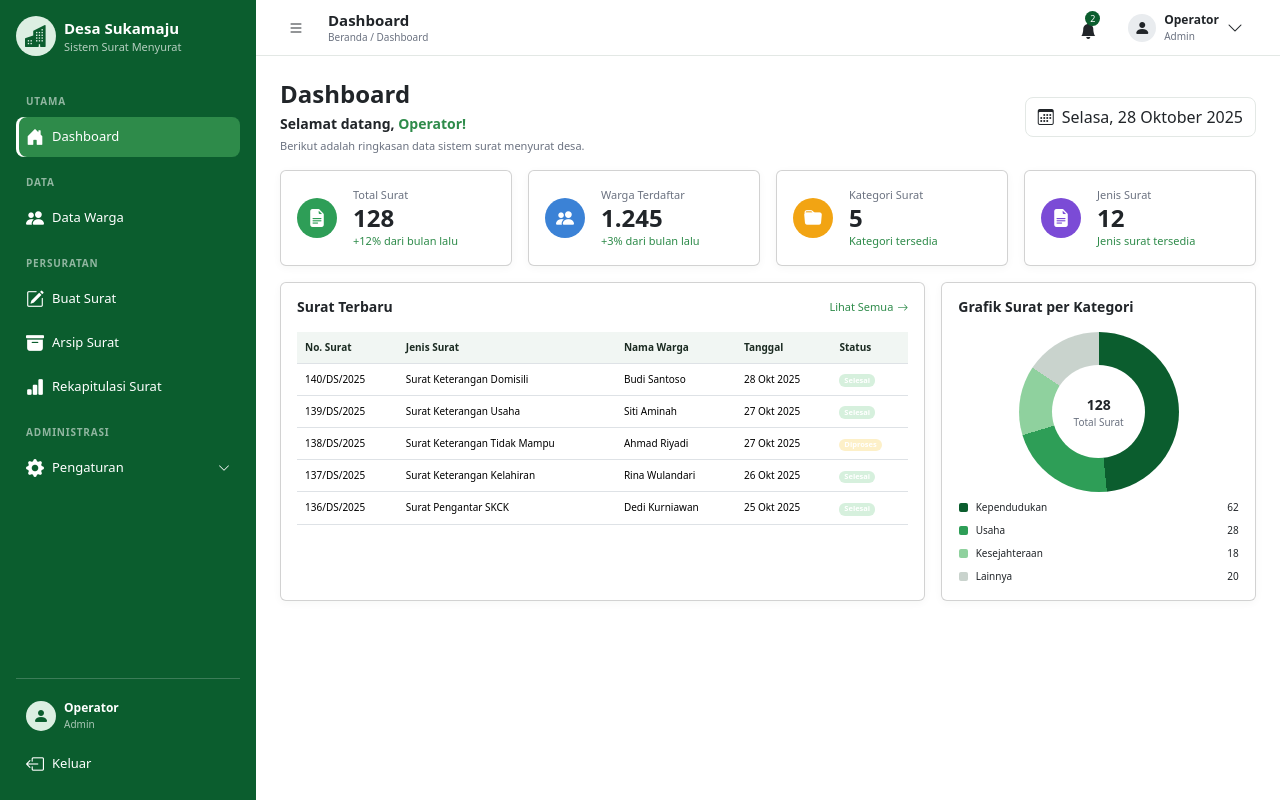
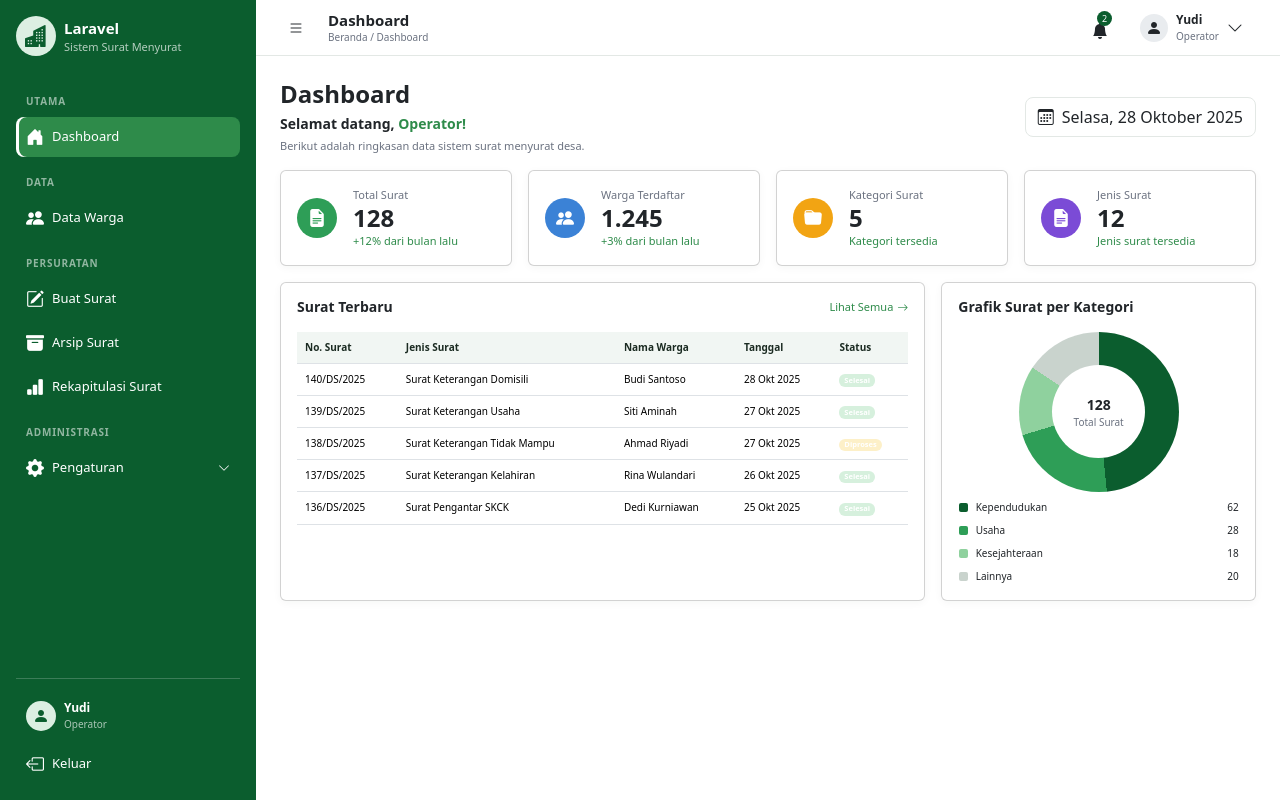
Before and after one commit to ipda-atria-rahmansyah/desa-surat, a Laravel app: page / in a window 1280 px wide. Run offline with Laravel 12, Linux system fonts and the light colour scheme; style sheets or scripts are compiled from the project's sources.

Commit message:
[FRONT] fixing penamaan desa

```diff
--- a/resources/views/layouts/app.blade.php
+++ b/resources/views/layouts/app.blade.php
@@ -10,8 +10,8 @@
     @php
         $isAdmin = session('role', 'Admin') === 'Admin';
         $settingsActive = request()->routeIs('settings.*');
-        $userName = session('user_name', 'Operator');
-        $userRole = session('role', 'Admin');
+        $userName = session('user_name', 'Yudi');
+        $userRole = session('role', 'Operator');
         $pageMeta = match (true) {
             request()->routeIs('dashboard') => ['Dashboard', 'Beranda'],
             request()->routeIs('create-letter*') => ['Buat Surat', 'Beranda / Persuratan'],
@@ -23,7 +23,7 @@
     <div class="offcanvas-lg offcanvas-start app-sidebar d-flex flex-column p-3" tabindex="-1" id="appSidebar" aria-label="Navigasi utama">
         <div class="d-flex align-items-center gap-2 mb-4 flex-shrink-0">
             <span class="app-brand-mark d-flex align-items-center justify-content-center"><i class="bi bi-buildings-fill"></i></span>
-            <div><div class="app-brand-title fw-bold">Desa Sukamaju</div><div class="app-brand-subtitle">Sistem Surat Menyurat</div></div>
+            <div><div class="app-brand-title fw-bold">{{ config('app.name') }}</div><div class="app-brand-subtitle">Sistem Surat Menyurat</div></div>
         </div>
         <nav class="app-sidebar-menu d-flex flex-column gap-1" aria-label="Menu aplikasi">
             <div class="app-nav-group-label">UTAMA</div>
@@ -52,7 +52,7 @@
         <div class="app-sidebar-footer mt-auto pt-3 flex-shrink-0">
             <div class="app-sidebar-user d-flex align-items-center gap-2 mb-2">
                 <span class="app-sidebar-user-avatar rounded-circle d-flex align-items-center justify-content-center"><i class="bi bi-person-fill"></i></span>
-                <div class="min-width-0"><div class="app-sidebar-user-name text-truncate">{{ session('user_name', 'Operator') }}</div><div class="app-sidebar-user-role">{{ session('role', 'Admin') }}</div></div>
+                <div class="min-width-0"><div class="app-sidebar-user-name text-truncate">{{ $userName }}</div><div class="app-sidebar-user-role">{{ $userRole }}</div></div>
             </div>
             <a href="#" class="app-nav-link d-flex align-items-center gap-2 text-decoration-none"><i class="bi bi-box-arrow-left"></i><span>Keluar</span></a>
         </div>
```
